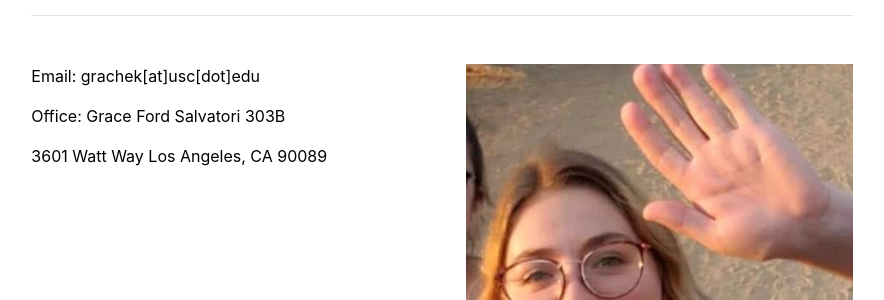
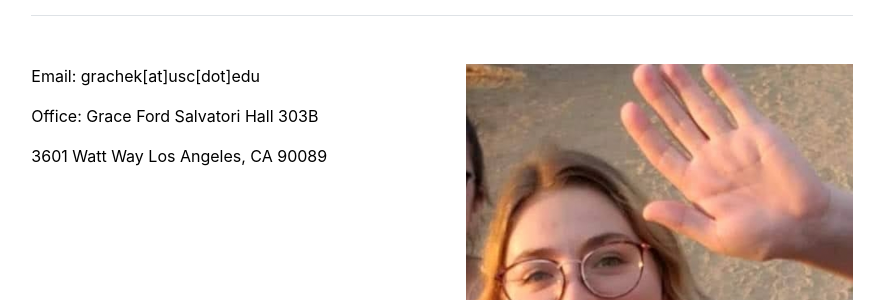
Before and after one commit to darbygrachek/darbygrachek.github.io, a Jekyll site: the page built from contact.md, in a window 1280 px wide. Shown: the part 208-508 px from the top of the page, without its empty margins (198-1082 px from the left). Built offline with Jekyll 4.4.1, drawn with Linux system fonts in a browser that asks for light colours.

Commit message:
Update settings.yml

```diff
--- a/_data/settings.yml
+++ b/_data/settings.yml
@@ -23,4 +23,4 @@ social:
 - {icon: 'linkedin', link: 'https://www.linkedin.com/in/darby-grachek-00b8861b7/'}
 
 contacts:
-- {name: 'Darby Grachek', department: 'Department of Linguistics', institution: 'University of Southern California', institution_address: '3601 Watt Way Los Angeles, CA 90089', email: 'grachek[at]usc[dot]edu', office: 'Grace Ford Salvatori 303B', image: 'profile_image.png', image_width: '70px', image_height: '80px'}
+- {name: 'Darby Grachek', department: 'Department of Linguistics', institution: 'University of Southern California', institution_address: '3601 Watt Way Los Angeles, CA 90089', email: 'grachek[at]usc[dot]edu', office: 'Grace Ford Salvatori Hall 303B', image: 'profile_image.png', image_width: '70px', image_height: '80px'}
```
